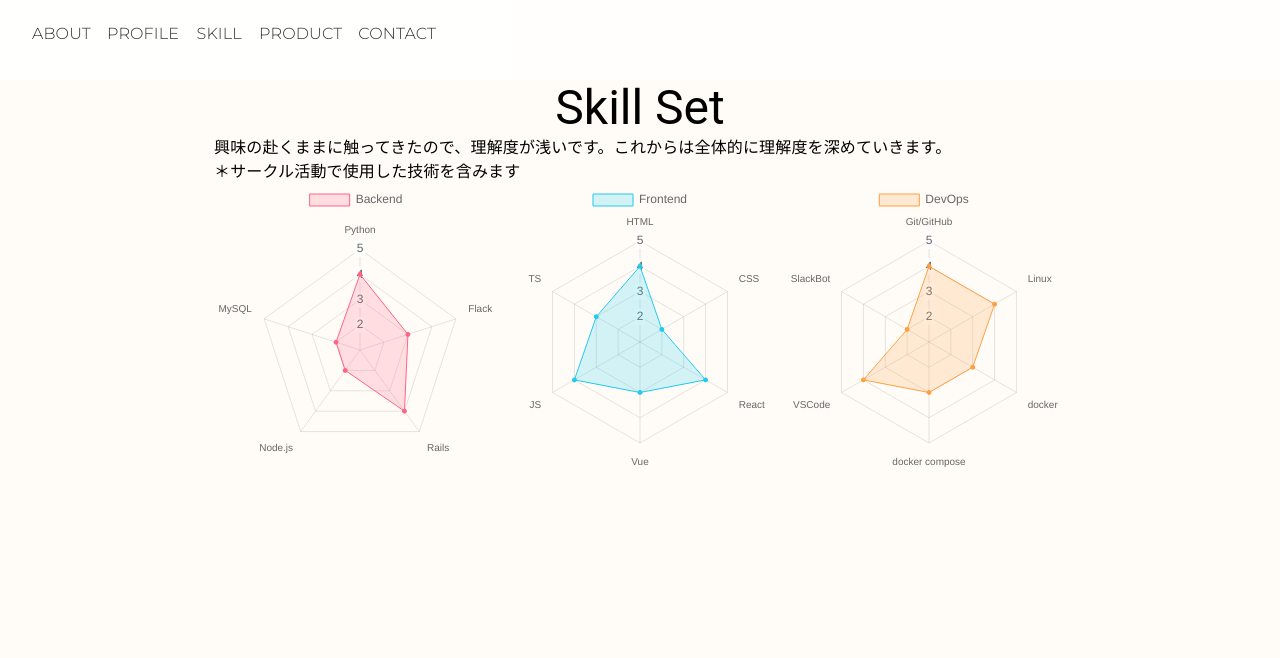
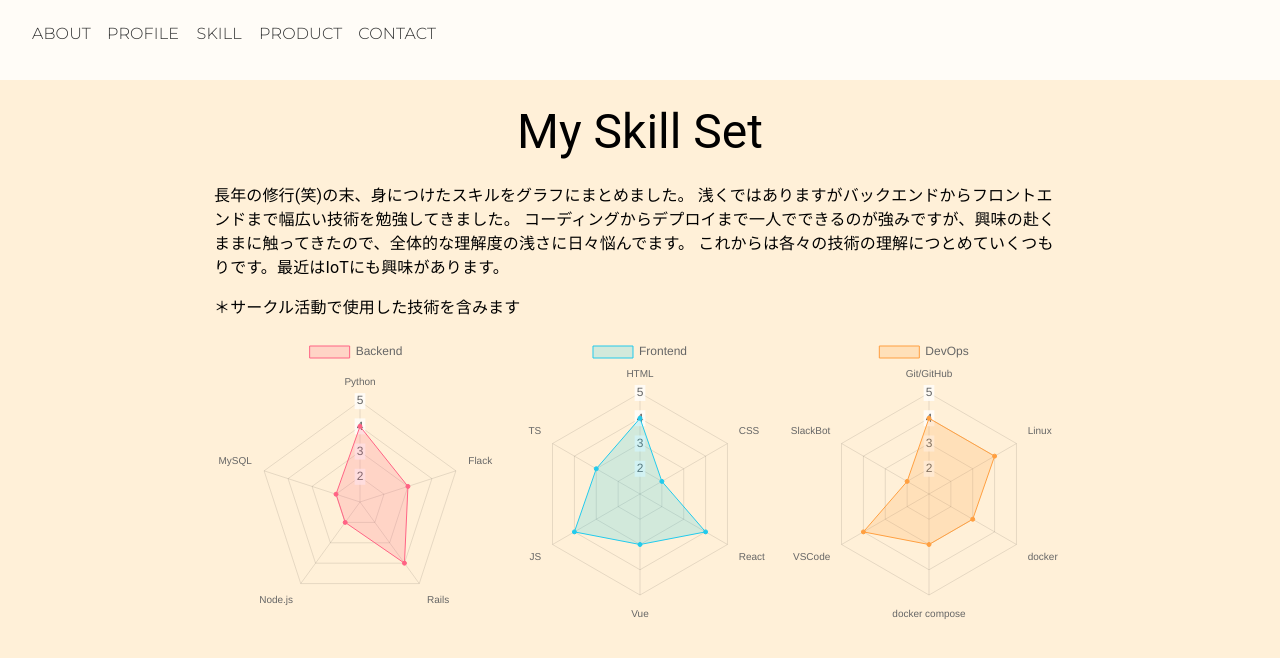
Before and after one commit to morita-koki/portfolio, a Next.js app: page /skill in a window 1280 px wide. Shown: the top 658 px of the page. Built offline with nearby package versions, Linux system fonts and the light colour scheme.

Commit message:
about, profile, skill, contact ページできた

```diff
--- a/src/app/layout.tsx
+++ b/src/app/layout.tsx
@@ -39,7 +39,7 @@ export default function RootLayout({
           <Header />
           <Box
           sx={{
-            background: '#FFFCF8',
+            background: '#FFF0d8',
             paddingTop: "10vh",
             zIndex: 1,
             minHeight: "100vh"
--- a/src/app/product/page.tsx
+++ b/src/app/product/page.tsx
@@ -14,7 +14,7 @@ export default function ProductsPage() {
             justifyContent="space-evenly"
             alignItems="center" >
             <Grid item xs={12}>
-                <Typography variant="h3" textAlign="center">
+                <Typography variant="h3" textAlign="center" marginY={3}>
                     Products
                 </Typography>
                 <Typography textAlign="center">
--- a/src/app/profile/page.tsx
+++ b/src/app/profile/page.tsx
@@ -19,7 +19,6 @@ import { Box, Container, Grid } from '@mui/material';
 
 export default function ProfilePage() {
     return (
-
         <Container maxWidth="md">
             <Typography variant="h3" textAlign="center" marginY={3}>
                 My Profile
--- a/src/app/skill/page.tsx
+++ b/src/app/skill/page.tsx
@@ -15,23 +15,19 @@ import { DevOpsRadarOptions, DevOpsRadarData } from "@/constants/radarChartData"
 export default function SkillsPage() {
     return (
         <Container maxWidth="md">
-            <Grid
-                container
-                direction="row"
-                justifyContent="space-around"
-                alignItems="center">
-                <Grid item xs={12}>
-                    <Typography variant="h3" textAlign="center">
-                        Skill Set
-                    </Typography>
-                    <Typography>
-                        興味の赴くままに触ってきたので、理解度が浅いです。これからは全体的に理解度を深めていきます。
-                    </Typography>
-                    <Typography>
-                        ＊サークル活動で使用した技術を含みます
-                    </Typography>
-                </Grid>
-            </Grid>
+            <Typography variant="h3" textAlign="center" marginY={3}>
+                My Skill Set
+            </Typography>
+            <Typography marginBottom={2}>
+                長年の修行(笑)の末、身につけたスキルをグラフにまとめました。
+                浅くではありますがバックエンドからフロントエンドまで幅広い技術を勉強してきました。
+                コーディングからデプロイまで一人でできるのが強みですが、興味の赴くままに触ってきたので、全体的な理解度の浅さに日々悩んでます。
+                これからは各々の技術の理解につとめていくつもりです。最近はIoTにも興味があります。
+            </Typography>
+            <Typography marginBottom={2}>
+                ＊サークル活動で使用した技術を含みます
+            </Typography>
+
             <Grid
                 container
                 direction="row"
```
Also changed, not shown: src/app/contact/page.tsx (+16 -2 lines).
